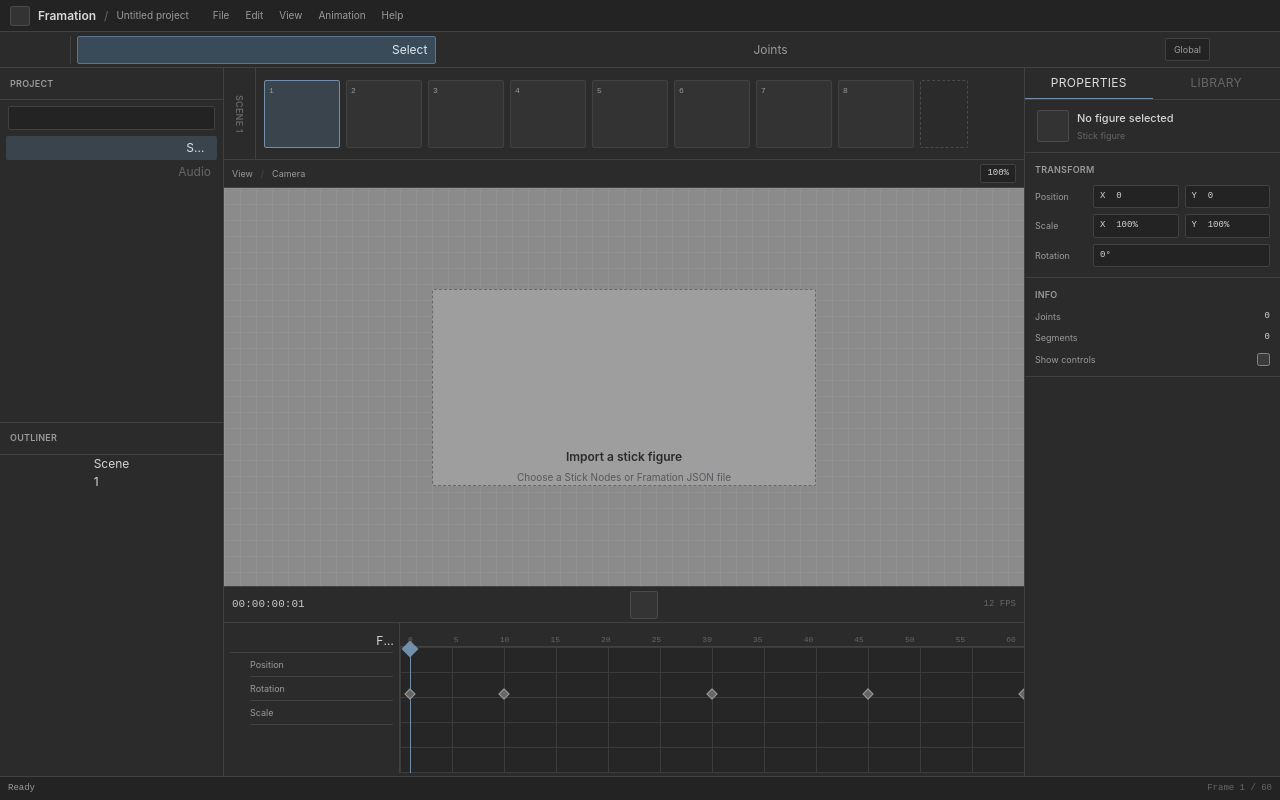
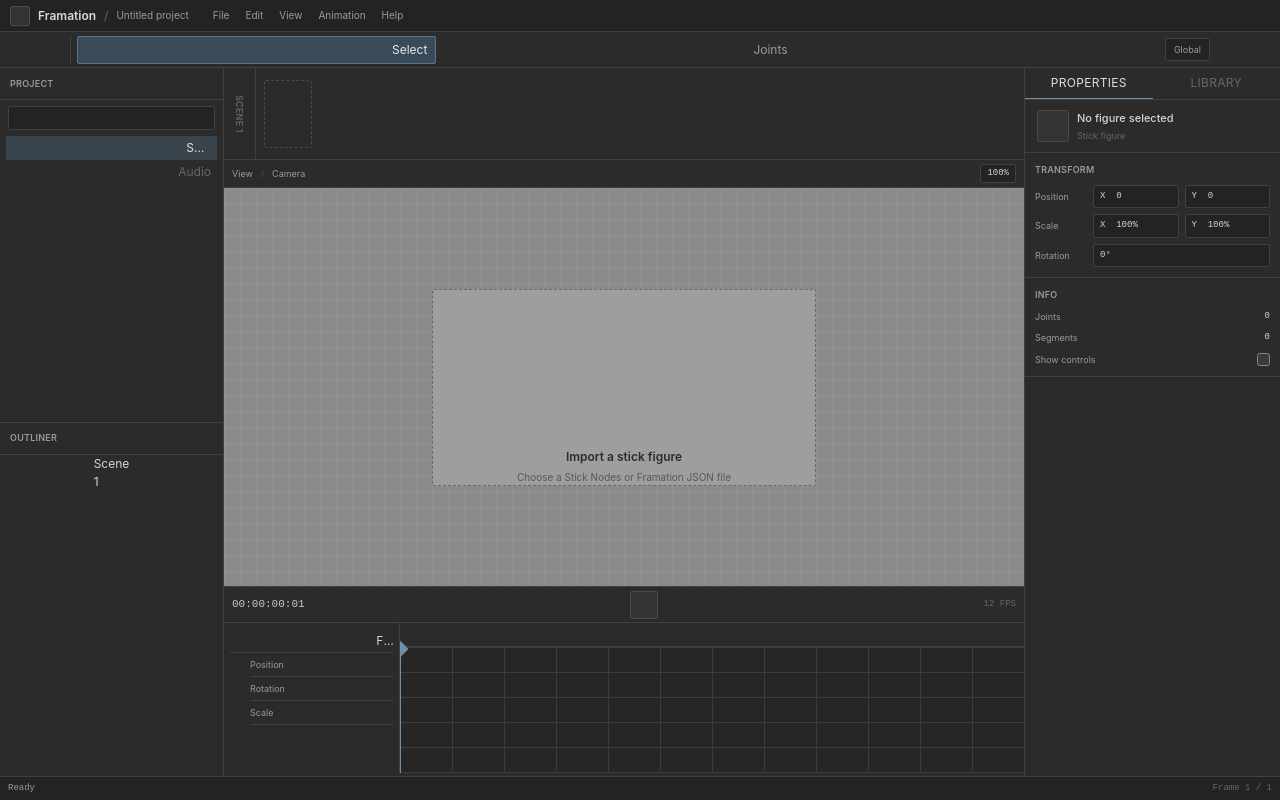
Before and after one commit to adxdits/stickmations, an Angular app in the folder frontend/: page / in a window 1280 px wide. Built offline with nearby package versions, Linux system fonts and the light colour scheme; what @framation/engine, @lucide/angular would draw is missing.

Commit message:
feat(): make frame functionality

```diff
--- a/frontend/src/app/app-shell.html
+++ b/frontend/src/app/app-shell.html
@@ -18,9 +18,10 @@
     <section class="flex min-w-0 flex-1 flex-col bg-[#232323]" aria-label="Animation workspace">
       <app-scene-strip
         class="hidden h-[92px] shrink-0 sm:block"
-        [preview]="preview()"
+        [previews]="framePreviews()"
         [currentFrame]="currentFrame()"
         (frameSelected)="currentFrame.set($event)"
+        (frameAdded)="addFrame()"
       />
       <app-figure-canvas
         class="relative flex min-h-0 flex-1 flex-col overflow-hidden bg-[#232323]"
@@ -31,12 +32,13 @@
         [zoom]="zoom()"
         [importError]="importError()"
         (fileSelected)="importFigure($event)"
-        (figureChange)="importedFigure.set($event)"
+        (figureChange)="updateCurrentFrame($event)"
       />
       <app-timeline
         class="h-[150px] shrink-0 border-t border-[#414141] bg-[#2B2B2B] sm:h-[190px]"
         [figureName]="importedFigure()?.name ?? 'Figure'"
         [currentFrame]="currentFrame()"
+        [totalFrames]="animationFrames().length"
         (currentFrameChange)="currentFrame.set($event)"
       />
     </section>
@@ -51,6 +53,6 @@
     class="flex h-6 shrink-0 items-center border-t border-[#414141] bg-[#232323] px-2 font-mono text-[9px] text-[#666666]"
   >
     <span class="text-[#9A9A9A]">Ready</span
-    ><span class="ml-auto">Frame {{ currentFrame() }} / 60</span>
+    ><span class="ml-auto">Frame {{ currentFrame() }} / {{ animationFrames().length || 1 }}</span>
   </footer>
 </main>
--- a/frontend/src/app/app.ts
+++ b/frontend/src/app/app.ts
@@ -17,28 +17,38 @@ import { Timeline } from './timeline';
 })
 export class App {
   protected readonly title = signal('Framation');
-  protected readonly importedFigure = signal<StickFigure | null>(null);
+  protected readonly animationFrames = signal<readonly StickFigure[]>([]);
   protected readonly importError = signal<string | null>(null);
   protected readonly controlMode = signal<ControlMode>('none');
   protected readonly previewViewBox = signal<string | null>(null);
   protected readonly currentFrame = signal(1);
   protected readonly zoom = signal(100);
+  protected readonly importedFigure = computed<StickFigure | null>(() => {
+    const frames = this.animationFrames();
+    const frameIndex = this.currentFrame() - 1;
+    return frameIndex >= 0 && frameIndex < frames.length ? frames[frameIndex]! : null;
+  });
   protected readonly preview = computed(() => {
     const figure = this.importedFigure();
     return figure ? createFigurePreview(figure) : null;
   });
+  protected readonly framePreviews = computed(() =>
+    this.animationFrames().map((figure) => createFigurePreview(figure)),
+  );
 
   protected async importFigure(file: File): Promise<void> {
     try {
       const figure = file.name.toLowerCase().endsWith('.nodes')
         ? parseStickNodesFile(await file.arrayBuffer(), file.name)
         : parseStickFigureJson(await file.text());
-      this.importedFigure.set(figure);
+      this.animationFrames.set([figure]);
+      this.currentFrame.set(1);
       this.importError.set(null);
       this.controlMode.set('none');
       this.previewViewBox.set(createFigurePreview(figure).viewBox);
     } catch (error: unknown) {
-      this.importedFigure.set(null);
+      this.animationFrames.set([]);
+      this.currentFrame.set(1);
       this.previewViewBox.set(null);
       this.importError.set(
         error instanceof Error ? error.message : 'The figure could not be imported.',
@@ -49,4 +59,34 @@ export class App {
   protected increaseZoom(): void {
     this.zoom.update((value) => (value >= 200 ? 50 : value + 25));
   }
+
+  protected addFrame(): void {
+    const figure = this.importedFigure();
+    if (!figure) {
+      return;
+    }
+
+    const insertAt = this.currentFrame();
+    this.animationFrames.update((frames) => [
+      ...frames.slice(0, insertAt),
+      cloneFigure(figure),
+      ...frames.slice(insertAt),
+    ]);
+    this.currentFrame.set(insertAt + 1);
+  }
+
+  protected updateCurrentFrame(figure: StickFigure): void {
+    const frameIndex = this.currentFrame() - 1;
+    this.animationFrames.update((frames) =>
+      frames.map((frame, index) => (index === frameIndex ? figure : frame)),
+    );
+  }
 }
+
+function cloneFigure(figure: StickFigure): StickFigure {
+  return {
+    ...figure,
+    joints: figure.joints.map((joint) => ({ ...joint })),
+    segments: figure.segments.map((segment) => ({ ...segment })),
+  };
+}
--- a/frontend/src/app/scene-strip.html
+++ b/frontend/src/app/scene-strip.html
@@ -5,17 +5,18 @@
     Scene 1
   </div>
   <div class="flex min-w-0 flex-1 items-center gap-1.5 overflow-x-auto px-2 py-1.5">
-    @for (frame of frames; track frame) {
+    @for (thumbnail of previews(); track $index; let frameIndex = $index) {
       <button
         type="button"
         class="relative h-[68px] w-[76px] shrink-0 overflow-hidden rounded-[2px] border bg-[#333333] text-left"
-        [class.selected-frame]="currentFrame() === frame"
-        [class.border-[#414141]]="currentFrame() !== frame"
-        [attr.aria-label]="'Go to scene frame ' + frame"
-        (click)="frameSelected.emit(frame)"
+        [class.selected-frame]="currentFrame() === frameIndex + 1"
+        [class.border-[#414141]]="currentFrame() !== frameIndex + 1"
+        [attr.aria-label]="'Go to scene frame ' + (frameIndex + 1)"
+        (click)="frameSelected.emit(frameIndex + 1)"
       >
-        <span class="absolute left-1 top-1 font-mono text-[8px] text-[#9A9A9A]">{{ frame }}</span>
-        @if (preview(); as thumbnail) {
+        <span class="absolute left-1 top-1 font-mono text-[8px] text-[#9A9A9A]">{{
+          frameIndex + 1
+        }}</span>
         <svg class="size-full p-2" [attr.viewBox]="thumbnail.viewBox" aria-hidden="true">
           @for (segment of thumbnail.segments; track segment.id) {
             <line
@@ -39,7 +40,6 @@
             />
           }
         </svg>
-        }
       </button>
     }
     <button
@@ -47,6 +47,8 @@
       class="flex h-[68px] w-12 shrink-0 items-center justify-center rounded-[2px] border border-dashed border-[#4A4A4A] text-[#666666] hover:border-[#718FA8] hover:text-[#B8C8D5]"
       aria-label="Add frame"
       title="Add frame"
+      [disabled]="previews().length === 0"
+      (click)="frameAdded.emit()"
     >
       <svg lucidePlus size="18"></svg>
     </button>
--- a/frontend/src/app/scene-strip.ts
+++ b/frontend/src/app/scene-strip.ts
@@ -9,8 +9,8 @@ import type { FigurePreview } from './figure-preview';
   changeDetection: ChangeDetectionStrategy.OnPush,
 })
 export class SceneStrip {
-  readonly preview = input<FigurePreview | null>(null);
+  readonly previews = input<readonly FigurePreview[]>([]);
   readonly currentFrame = input.required<number>();
   readonly frameSelected = output<number>();
-  protected readonly frames = Array.from({ length: 8 }, (_, index) => index + 1);
+  readonly frameAdded = output<void>();
 }
--- a/frontend/src/app/timeline.html
+++ b/frontend/src/app/timeline.html
@@ -53,22 +53,24 @@
     <div
       class="relative flex h-6 items-end justify-between border-b border-[#414141] px-2 font-mono text-[8px] text-[#666666]"
     >
-      @for (tick of ticks; track tick) {
-        <span>{{ tick }}</span>
+      @for (frame of frameNumbers(); track frame) {
+        <span>{{ frame }}</span>
       }
     </div>
     <div class="timeline-track relative h-[86px] sm:h-[126px]">
       <div
         class="absolute inset-y-0 w-px bg-[#718FA8]"
-        [style.left.%]="(currentFrame() / 60) * 100"
+        [style.left.%]="framePosition(currentFrame())"
       >
         <span class="absolute -left-1.5 -top-1 size-3 rotate-45 bg-[#718FA8]"></span>
       </div>
-      @for (frame of keyframes; track frame) {
+      @for (frame of frameNumbers(); track frame) {
         <button
           type="button"
           class="absolute top-[43px] size-2 -translate-x-1/2 rotate-45 border border-[#9A9A9A] bg-[#666666] hover:border-[#AFC0CE] hover:bg-[#718FA8]"
-          [style.left.%]="(frame / 60) * 100"
+          [class.border-[#AFC0CE]]="currentFrame() === frame"
+          [class.bg-[#718FA8]]="currentFrame() === frame"
+          [style.left.%]="framePosition(frame)"
           [attr.aria-label]="'Keyframe ' + frame"
           (click)="selectFrame(frame)"
         ></button>
--- a/frontend/src/app/timeline.ts
+++ b/frontend/src/app/timeline.ts
@@ -24,11 +24,13 @@ import {
 export class Timeline implements OnDestroy {
   readonly figureName = input.required<string>();
   readonly currentFrame = input.required<number>();
+  readonly totalFrames = input.required<number>();
   readonly currentFrameChange = output<number>();
   protected readonly isPlaying = signal(false);
   protected readonly frameLabel = computed(() => this.currentFrame().toString().padStart(2, '0'));
-  protected readonly ticks = Array.from({ length: 13 }, (_, index) => index * 5);
-  protected readonly keyframes = [1, 10, 30, 45, 60];
+  protected readonly frameNumbers = computed(() =>
+    Array.from({ length: this.totalFrames() }, (_, index) => index + 1),
+  );
   private playbackTimer: ReturnType<typeof setInterval> | null = null;
 
   ngOnDestroy(): void {
@@ -40,17 +42,27 @@ export class Timeline implements OnDestroy {
       return;
     }
     this.isPlaying.set(true);
-    this.playbackTimer = setInterval(
-      () => this.currentFrameChange.emit(this.currentFrame() >= 60 ? 1 : this.currentFrame() + 1),
-      1000 / 12,
-    );
+    this.playbackTimer = setInterval(() => {
+      const totalFrames = this.totalFrames();
+      if (totalFrames > 0) {
+        this.currentFrameChange.emit(
+          this.currentFrame() >= totalFrames ? 1 : this.currentFrame() + 1,
+        );
+      }
+    }, 1000 / 12);
   }
   protected stepFrame(offset: number): void {
-    this.selectFrame(Math.min(60, Math.max(1, this.currentFrame() + offset)));
+    this.selectFrame(
+      Math.min(Math.max(this.totalFrames(), 1), Math.max(1, this.currentFrame() + offset)),
+    );
   }
   protected selectFrame(frame: number): void {
     this.stopPlayback();
     this.currentFrameChange.emit(frame);
+  }
+  protected framePosition(frame: number): number {
+    const range = Math.max(this.totalFrames() - 1, 1);
+    return ((frame - 1) / range) * 100;
   }
   private stopPlayback(): void {
     if (this.playbackTimer) {
```
Also changed, not shown: 1 other file (tests, documents, lock files or other folders). Lines whose indentation alone changed are shown as unchanged.
